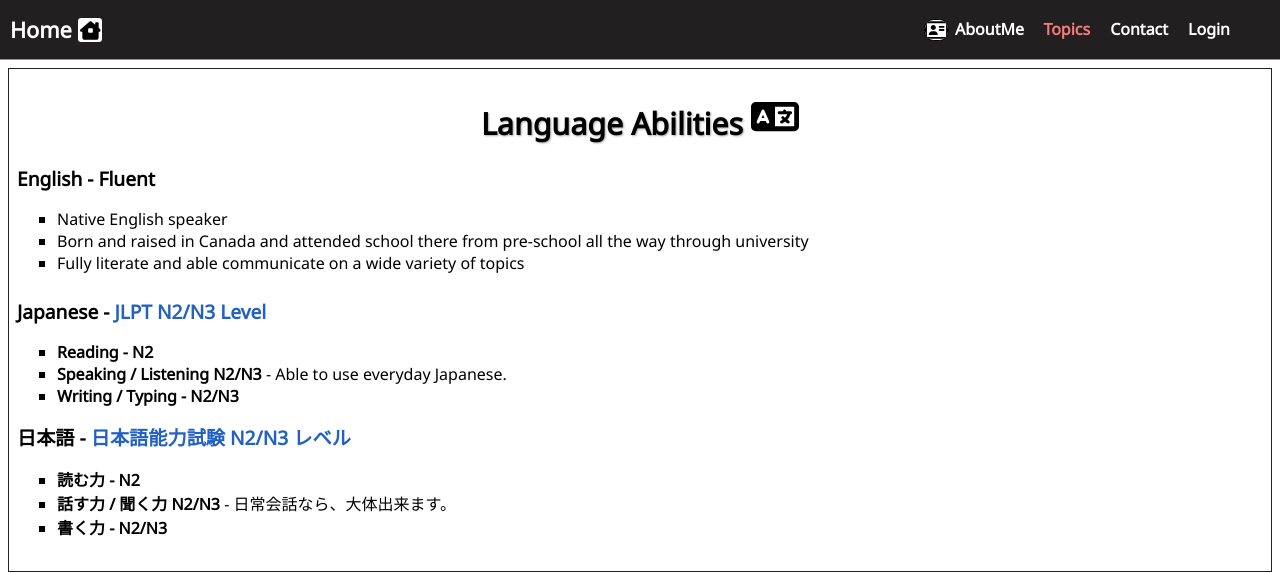
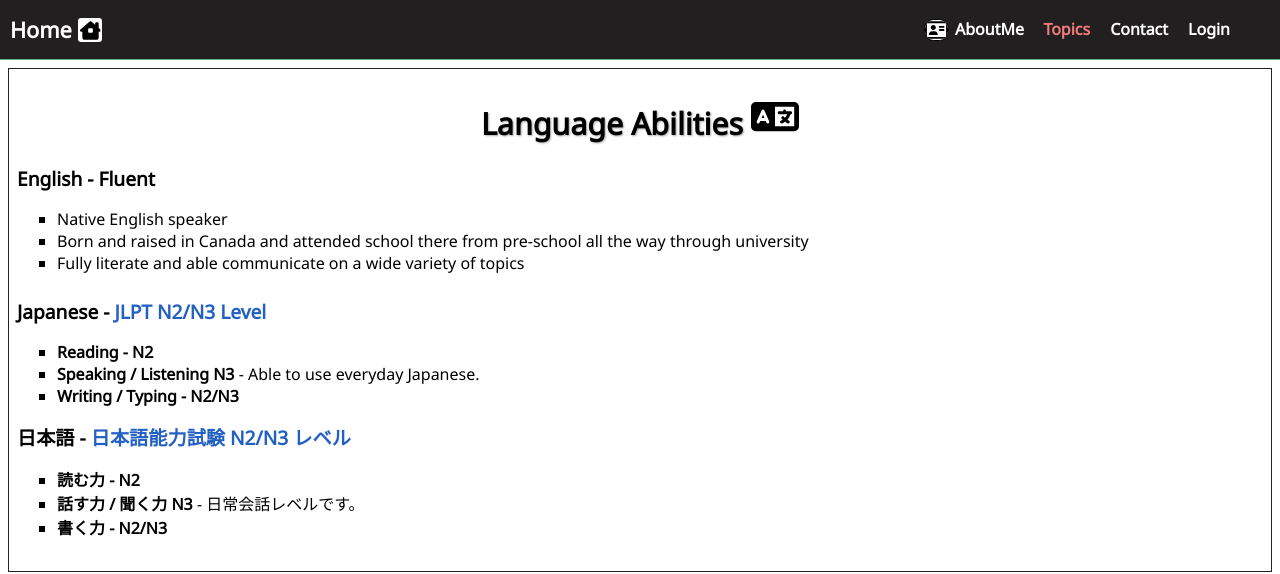
Before and after one commit to katsup07/PersonalWebsite, a Nuxt app: page /posts/language-abilities in a window 1280 px wide. Shown: the top 574 px of the page. Built offline with nearby package versions, Linux system fonts and the light colour scheme.

Commit message:
Change text content

```diff
--- a/pages/posts/language-abilities.vue
+++ b/pages/posts/language-abilities.vue
@@ -13,13 +13,13 @@
       <h2>Japanese - <a href="https://www.jlpt.jp/e/about/levelsummary.html">JLPT N2/N3 Level</a></h2>
       <ul>
         <li><span class="field">Reading - N2</span></li>
-        <li><span class="field">Speaking / Listening N2/N3</span> - Able to use everyday Japanese.</li>
+        <li><span class="field">Speaking / Listening N3</span> - Able to use everyday Japanese.</li>
         <li><span class="field">Writing / Typing - N2/N3</span></li>
       </ul>
       <h2>日本語 - <a href="https://www.jlpt.jp/about/levelsummary.html">日本語能力試験 N2/N3 レベル</a></h2>
       <ul>
         <li><span class="field">読む力 - N2</span></li>
-        <li><span class="field">話す力 / 聞く力 N2/N3</span> - 日常会話なら、大体出来ます。</li>
+        <li><span class="field">話す力 / 聞く力 N3</span> - 日常会話レベルです。</li>
         <li><span class="field">書く力 - N2/N3</span></li>
       </ul>
     </section>
```
